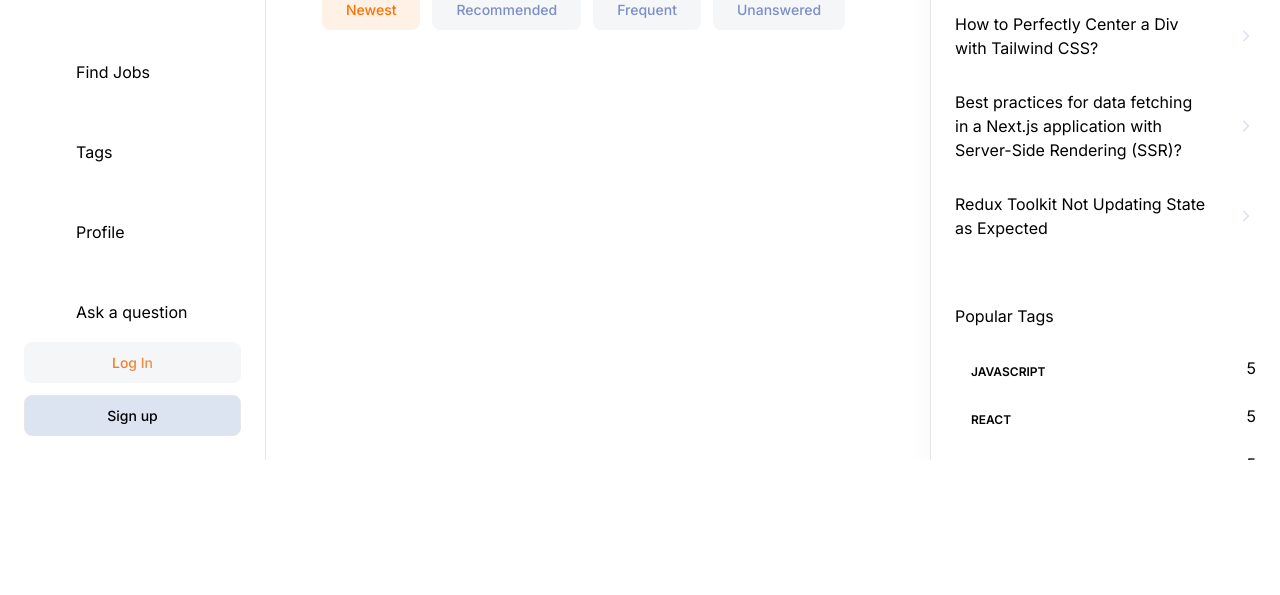
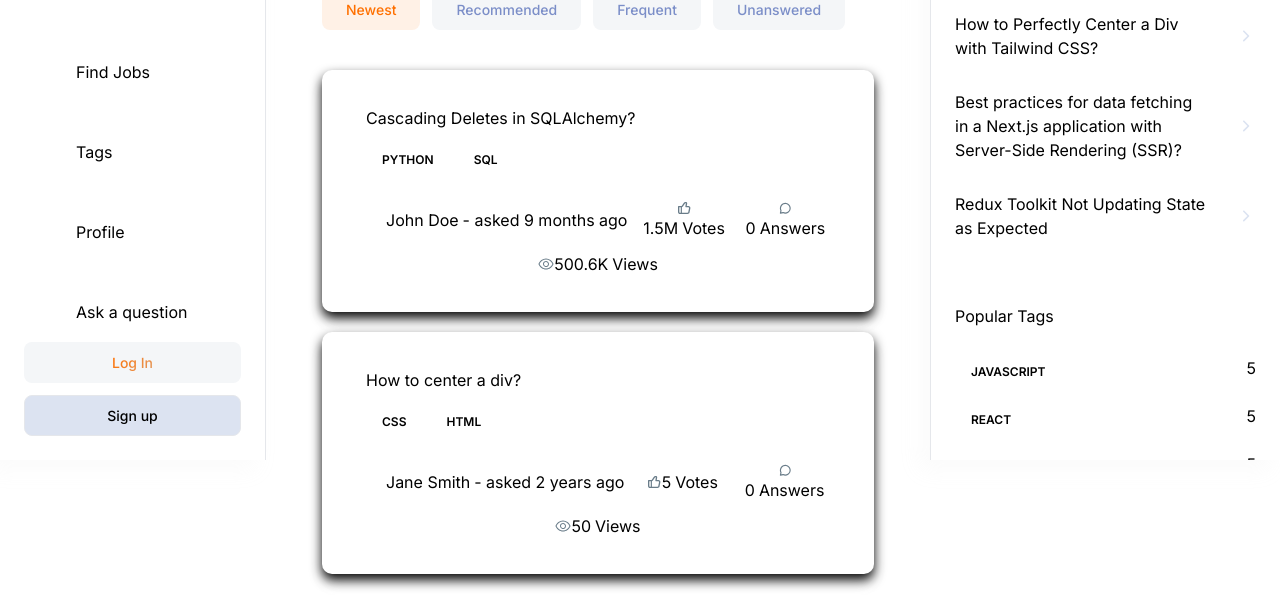
Before and after one commit to MuhammadSaim/DevFlow, a Next.js app: page / in a window 1280 px wide. Shown: the part 340-935 px from the top of the page. Before the commit the page ends 800 px from the top, so only its background shows below. Built offline with nearby package versions, Linux system fonts and the light colour scheme; no server answers.

Commit message:
NoResult, Questions cards and home page complete

```diff
--- a/app/(root)/(home)/page.tsx
+++ b/app/(root)/(home)/page.tsx
@@ -1,9 +1,48 @@
+import QuestionCard from '@/components/cards/QuestionCard';
 import HomeFilters from '@/components/home/HomeFilters';
 import Filter from '@/components/shared/Filter';
+import NoResult from '@/components/shared/NoResult';
 import LocalSearchbar from '@/components/shared/search/LocalSearchbar';
 import { Button } from '@/components/ui/button';
 import { HomePageFilters } from '@/constants/filters';
 import Link from 'next/link';
+
+const questions = [
+    {
+        _id: '1',
+        title: 'Cascading Deletes in SQLAlchemy?',
+        tags: [
+            { _id: '1', name: 'python' },
+            { _id: '2', name: 'sql' },
+        ],
+        author: {
+            _id: '1',
+            name: 'John Doe',
+            picture: 'john-doe.jpg',
+        },
+        upvotes: 1500000,
+        views: 500552,
+        answers: [],
+        createdAt: new Date('2023-09-01T12:00:00.000Z'),
+    },
+    {
+        _id: '2',
+        title: 'How to center a div?',
+        tags: [
+            { _id: '3', name: 'css' },
+            { _id: '4', name: 'html' },
+        ],
+        author: {
+            _id: '2',
+            name: 'Jane Smith',
+            picture: 'jane-smith.jpg',
+        },
+        upvotes: 5,
+        views: 50,
+        answers: [],
+        createdAt: new Date('2021-09-02T10:30:00.000Z'),
+    },
+];
 
 const HomePage = () => {
     return (
@@ -35,6 +74,33 @@ const HomePage = () => {
             </div>
 
             <HomeFilters />
+
+            <div className="mt-10 flex w-full flex-col gap-5">
+                {questions.length > 0 ? (
+                    questions.map((question) => (
+                        <QuestionCard
+                            key={question._id}
+                            _id={question._id}
+                            title={question.title}
+                            tags={question.tags}
+                            author={question.author}
+                            upVotes={question.upvotes}
+                            views={question.views}
+                            answers={question.answers}
+                            createdAt={question.createdAt}
+                        />
+                    ))
+                ) : (
+                    <NoResult
+                        title="There's no question to show"
+                        description="Be the first to break the silence! 🚀 Ask a Question and
+                kickstart the discussion. our query could be the next big thing
+                others learn from. Get involved! 💡"
+                        link="/ask-question"
+                        linkTitle="Ask a Question"
+                    />
+                )}
+            </div>
         </>
     );
 };
--- a/app/globals.css
+++ b/app/globals.css
@@ -22,7 +22,7 @@ body {
     }
 
     .card-wrapper {
-        @apply bg-light-900 dark:dark-gradient shadow-light-100 dar;
+        @apply bg-light-900 dark:dark-gradient shadow-light-100 dark:shadow-dark-100;
     }
 
     .btn {
--- /dev/null
+++ b/components/cards/QuestionCard.tsx
@@ -0,0 +1,90 @@
+import { formatAndDivideNumber, getTimestamp } from '@/lib/utils';
+import Link from 'next/link';
+import Matric from '../shared/Matric';
+import RenderTag from '../shared/RenderTag';
+
+const QuestionCard = ({
+    _id,
+    title,
+    tags,
+    author,
+    upVotes,
+    views,
+    answers,
+    createdAt,
+}: {
+    _id: string;
+    title: string;
+    tags: {
+        _id: string;
+        name: string;
+    }[];
+    author: {
+        _id: string;
+        name: string;
+        picture: string;
+    };
+    upVotes: number;
+    views: number;
+    answers: Array<Object>;
+    createdAt: Date;
+}) => {
+    return (
+        <div className="card-wrapper rounded-[10px] p-9 sm:px-11">
+            <div className="flex flex-col-reverse items-start justify-between gap-5 sm:flex-row">
+                <div>
+                    <span className="subtle-regular text-dark400_light700 line-clamp-1 flex sm:hidden">
+                        {getTimestamp(createdAt)}
+                    </span>
+                    <Link href={`/question/${_id}`}>
+                        <h3 className="sm:h3-semibold base-semibold text-dark200_light900 line-clamp-1 flex-1">
+                            {title}
+                        </h3>
+                    </Link>
+                </div>
+            </div>
+            {/* if signed in add edit delete actions */}
+
+            <div className="mt-3.5 flex flex-wrap gap-2">
+                {tags.map((tag) => (
+                    <RenderTag key={tag._id} _id={tag._id} name={tag.name} />
+                ))}
+            </div>
+
+            <div className="flex-between mt-6 w-full flex-wrap gap-3">
+                <Matric
+                    imgUrl="/assets/icons/avatar.svg"
+                    alt="User"
+                    value={author.name}
+                    title={` - asked ${getTimestamp(createdAt)}`}
+                    href={`/profile/${author._id}`}
+                    isAuthor
+                    textStyles="small-medium text-dark400_light800"
+                />
+                <Matric
+                    imgUrl="/assets/icons/like.svg"
+                    alt="Upvotes"
+                    value={formatAndDivideNumber(upVotes)}
+                    title=" Votes"
+                    textStyles="small-medium text-dark400_light800"
+                />
+                <Matric
+                    imgUrl="/assets/icons/message.svg"
+                    alt="Upvotes"
+                    value={formatAndDivideNumber(answers.length)}
+                    title=" Answers"
+                    textStyles="small-medium text-dark400_light800"
+                />
+                <Matric
+                    imgUrl="/assets/icons/eye.svg"
+                    alt="Views"
+                    value={formatAndDivideNumber(views)}
+                    title=" Views "
+                    textStyles="small-medium text-dark400_light800"
+                />
+            </div>
+        </div>
+    );
+};
+
+export default QuestionCard;
--- /dev/null
+++ b/components/shared/Matric.tsx
@@ -0,0 +1,52 @@
+import Image from 'next/image';
+import Link from 'next/link';
+
+const Matric = ({
+    imgUrl,
+    alt,
+    value,
+    title,
+    href,
+    textStyles,
+    isAuthor,
+}: {
+    imgUrl: string;
+    alt: string;
+    value: string | number;
+    title: string;
+    href?: string;
+    textStyles?: string;
+    isAuthor?: boolean;
+}) => {
+    const matricContent = (
+        <>
+            <Image
+                src={imgUrl}
+                width={16}
+                height={16}
+                alt={alt}
+                className={`object-contain ${href ? 'rounded-full' : ''}`}
+            />
+            <p className={`${textStyles} flex items-center gap-1`}>
+                {value}
+                <span
+                    className={`small-regular line-clamp-1 ${isAuthor ? 'max-sm:hidden' : ''}`}
+                >
+                    {title}
+                </span>
+            </p>
+        </>
+    );
+
+    if (href) {
+        return (
+            <Link href={href} className="flex-center gap-1">
+                {matricContent}
+            </Link>
+        );
+    }
+
+    return <div className="flex-center flex-1 flex-wrap">{matricContent}</div>;
+};
+
+export default Matric;
--- /dev/null
+++ b/components/shared/NoResult.tsx
@@ -0,0 +1,48 @@
+import Image from 'next/image';
+import Link from 'next/link';
+import { Button } from '../ui/button';
+
+const NoResult = ({
+    title,
+    description,
+    link,
+    linkTitle,
+}: {
+    title: string;
+    description: string;
+    link: string;
+    linkTitle: string;
+}) => {
+    return (
+        <div className="mt-10 flex w-full flex-col items-center justify-center">
+            <Image
+                src="/assets/images/light-illustration.png"
+                alt="No result illustration"
+                width={270}
+                height={200}
+                className="block object-contain dark:hidden"
+            />
+            <Image
+                src="/assets/images/dark-illustration.png"
+                alt="No result illustration"
+                width={270}
+                height={200}
+                className="hidden object-contain dark:flex"
+            />
+
+            <h2 className="h2-bold text-dark200_light900 mt-8">{title}</h2>
+
+            <p className="body-regular text-dark500_light700 my-3.5 max-w-md text-center">
+                {description}
+            </p>
+
+            <Link href={link}>
+                <Button className="paragraph-medium mt-5 min-h-[46px] rounded-lg bg-primary-500 px-4 py-3 text-light-900 hover:bg-primary-500 dark:bg-primary-500 dark:text-light-900">
+                    {linkTitle}
+                </Button>
+            </Link>
+        </div>
+    );
+};
+
+export default NoResult;
--- a/lib/utils.ts
+++ b/lib/utils.ts
@@ -4,3 +4,51 @@ import { twMerge } from 'tailwind-merge';
 export function cn(...inputs: ClassValue[]) {
     return twMerge(clsx(inputs));
 }
+
+export const getTimestamp = (date: Date): string => {
+    const now = new Date();
+    const timeDifference = now.getTime() - date.getTime();
+
+    // Define time intervals in milliseconds
+    const minute = 60 * 1000;
+    const hour = 60 * minute;
+    const day = 24 * hour;
+    const week = 7 * day;
+    const month = 30 * day;
+    const year = 365 * day;
+
+    if (timeDifference < minute) {
+        const seconds = Math.floor(timeDifference / 1000);
+        return `${seconds} ${seconds === 1 ? 'second' : 'seconds'} ago`;
+    } else if (timeDifference < hour) {
+        const minutes = Math.floor(timeDifference / minute);
+        return `${minutes} ${minutes === 1 ? 'minute' : 'minutes'} ago`;
+    } else if (timeDifference < day) {
+        const hours = Math.floor(timeDifference / hour);
+        return `${hours} ${hours === 1 ? 'hour' : 'hours'} ago`;
+    } else if (timeDifference < week) {
+        const days = Math.floor(timeDifference / day);
+        return `${days} ${days === 1 ? 'day' : 'days'} ago`;
+    } else if (timeDifference < month) {
+        const weeks = Math.floor(timeDifference / week);
+        return `${weeks} ${weeks === 1 ? 'week' : 'weeks'} ago`;
+    } else if (timeDifference < year) {
+        const months = Math.floor(timeDifference / month);
+        return `${months} ${months === 1 ? 'month' : 'months'} ago`;
+    } else {
+        const years = Math.floor(timeDifference / year);
+        return `${years} ${years === 1 ? 'year' : 'years'} ago`;
+    }
+};
+
+export const formatAndDivideNumber = (num: number): string => {
+    if (num >= 1000000) {
+        const formattedNum = (num / 1000000).toFixed(1);
+        return `${formattedNum}M`;
+    } else if (num >= 1000) {
+        const formattedNum = (num / 1000).toFixed(1);
+        return `${formattedNum}K`;
+    } else {
+        return num.toString();
+    }
+};
```
